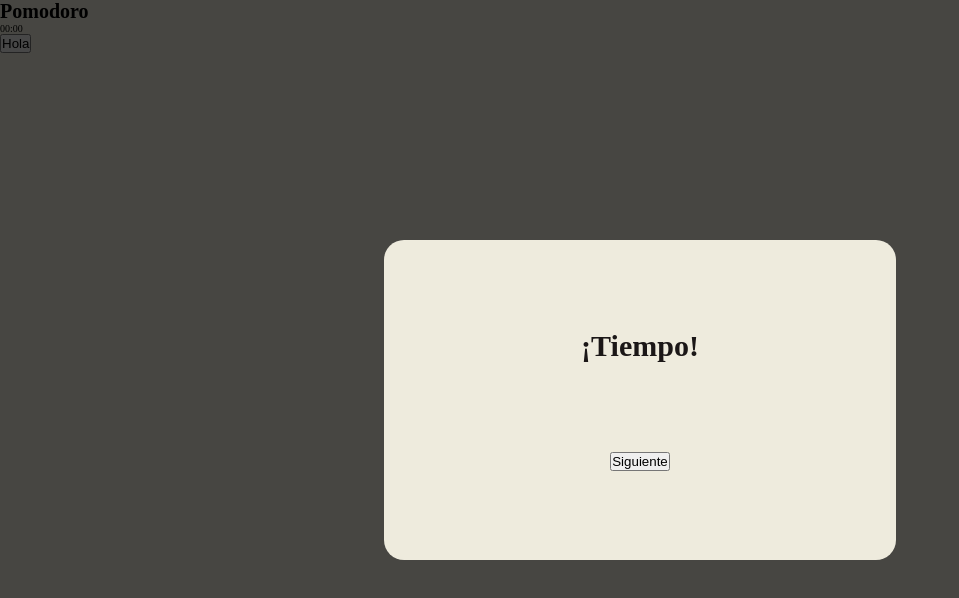
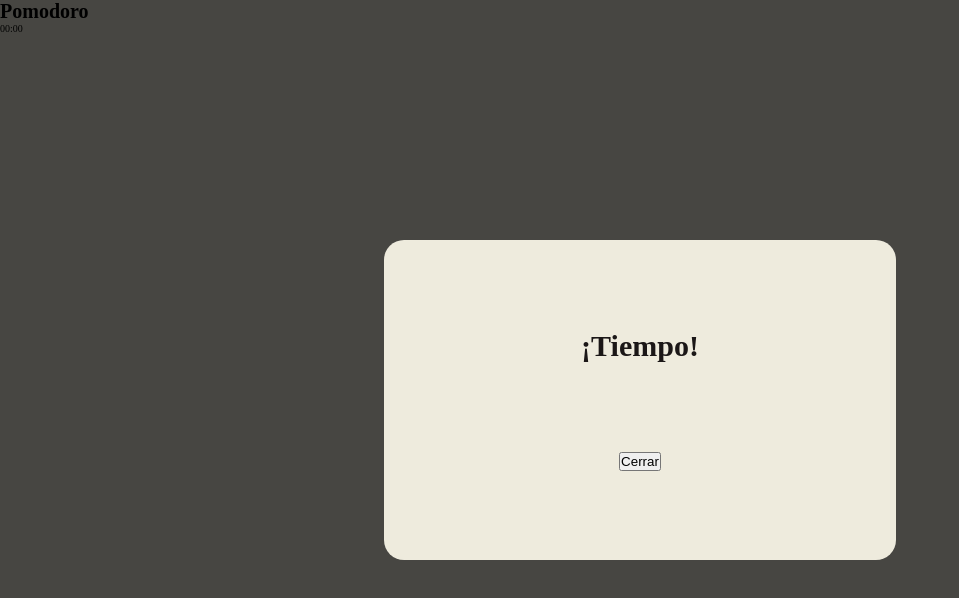
Before and after one commit to Danatts/Pomodoro, a React (Create React App) app: page / in a window 1280 px wide. Shown: the top 598 px of the page, without its empty margins (0-959 px from the left). Built offline with nearby package versions, Linux system fonts and the light colour scheme.

Commit message:
add modal functionality

```diff
--- a/src/App.jsx
+++ b/src/App.jsx
@@ -1,12 +1,12 @@
 import Clock from './components/Clock/Clock';
-import Alert from './components/Alert/Alert';
 
 function App() {
+
+
   return (
     <div>
       <h1>Pomodoro</h1>
       <Clock />
-      <Alert />
     </div>
   );
 }
--- a/src/components/Alert/Alert.jsx
+++ b/src/components/Alert/Alert.jsx
@@ -1,11 +1,11 @@
 import './Alert.scss';
 
-function Alert() {
+function Alert({ toggle }) {
   return (
     <div className='alert'>
       <div className='alert__container'>
         <h1 className="alert__title">¡Tiempo!</h1>
-        <button type='button'>Siguiente</button>
+        <button type='button' onClick={toggle}>Cerrar</button>
       </div>
     </div>
   )
--- a/src/components/Clock/Clock.jsx
+++ b/src/components/Clock/Clock.jsx
@@ -1,9 +1,12 @@
 import { useEffect, useState } from "react";
 import { numToTime } from './Clock.services';
+import Alert from '../Alert/Alert';
+import useModal from '../../hooks/useModal';
 import bell from '../../assets/audio/class-bell.mp3';
 
 function Clock() {
   let [time, setTime] = useState(3);
+  const { toggle, show } = useModal();
 
   useEffect(() => {
     if (time > 0) {
@@ -16,16 +19,16 @@ function Clock() {
 
   useEffect(() => {
     if (time === 0) {
-      const sound = new Audio(bell);
+      // const sound = new Audio(bell);
       // sound.play();
-      alert('Descansa');
+      toggle()
     };
   }, [time]);
 
   return (
     <div>
       <p>{ numToTime(time) }</p>
-      <button>Hola</button>
+      { show ? <Alert toggle={toggle} /> : null}
     </div>
   );
 }
--- /dev/null
+++ b/src/hooks/useModal.jsx
@@ -0,0 +1,15 @@
+import { useState } from 'react';
+
+const useModal = () => {
+  const [show, setShow] = useState(false);
+
+  const toggle = () => {
+    setShow(!show);
+  };
+
+  return {
+    toggle, show,
+  };
+}
+
+export default useModal;
```
